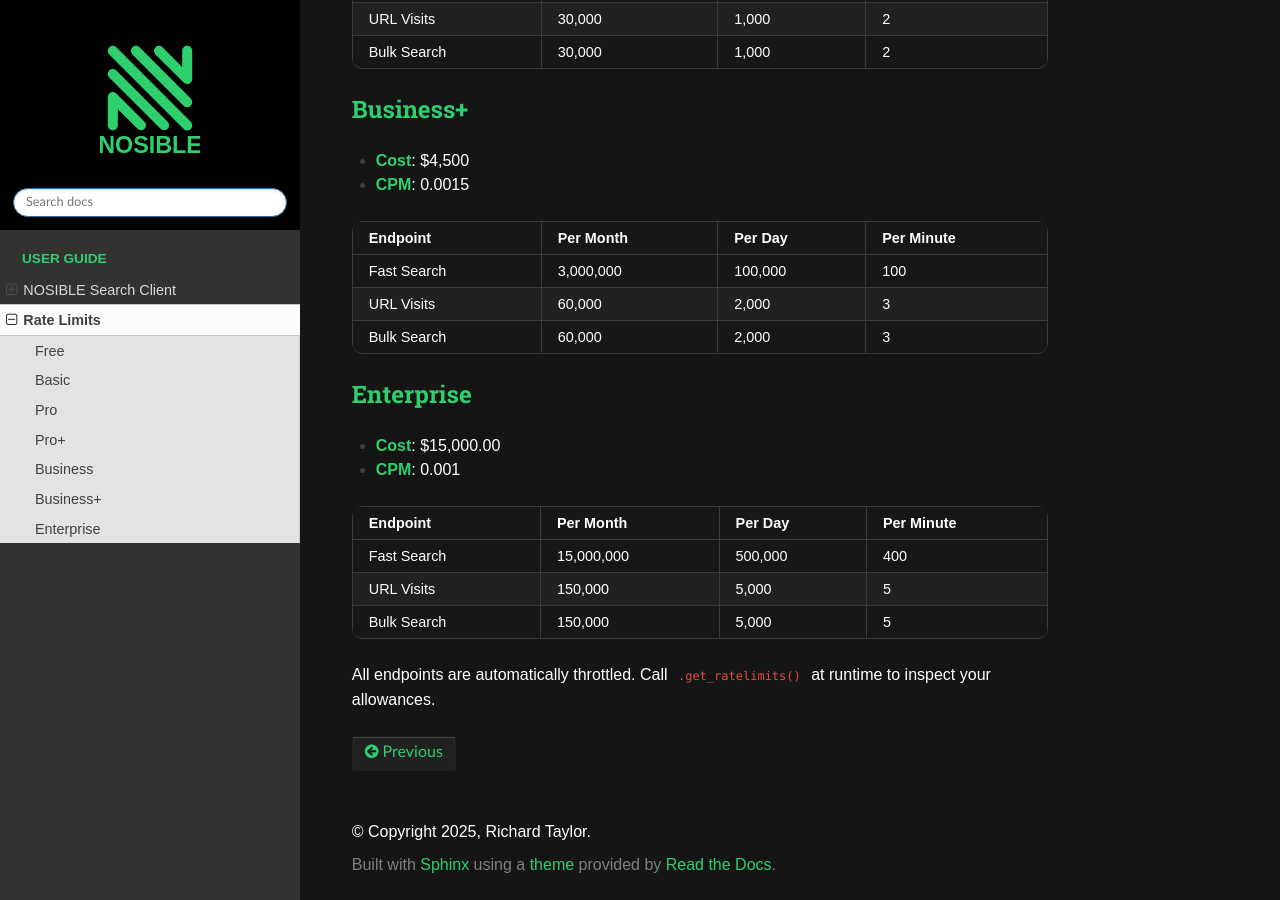
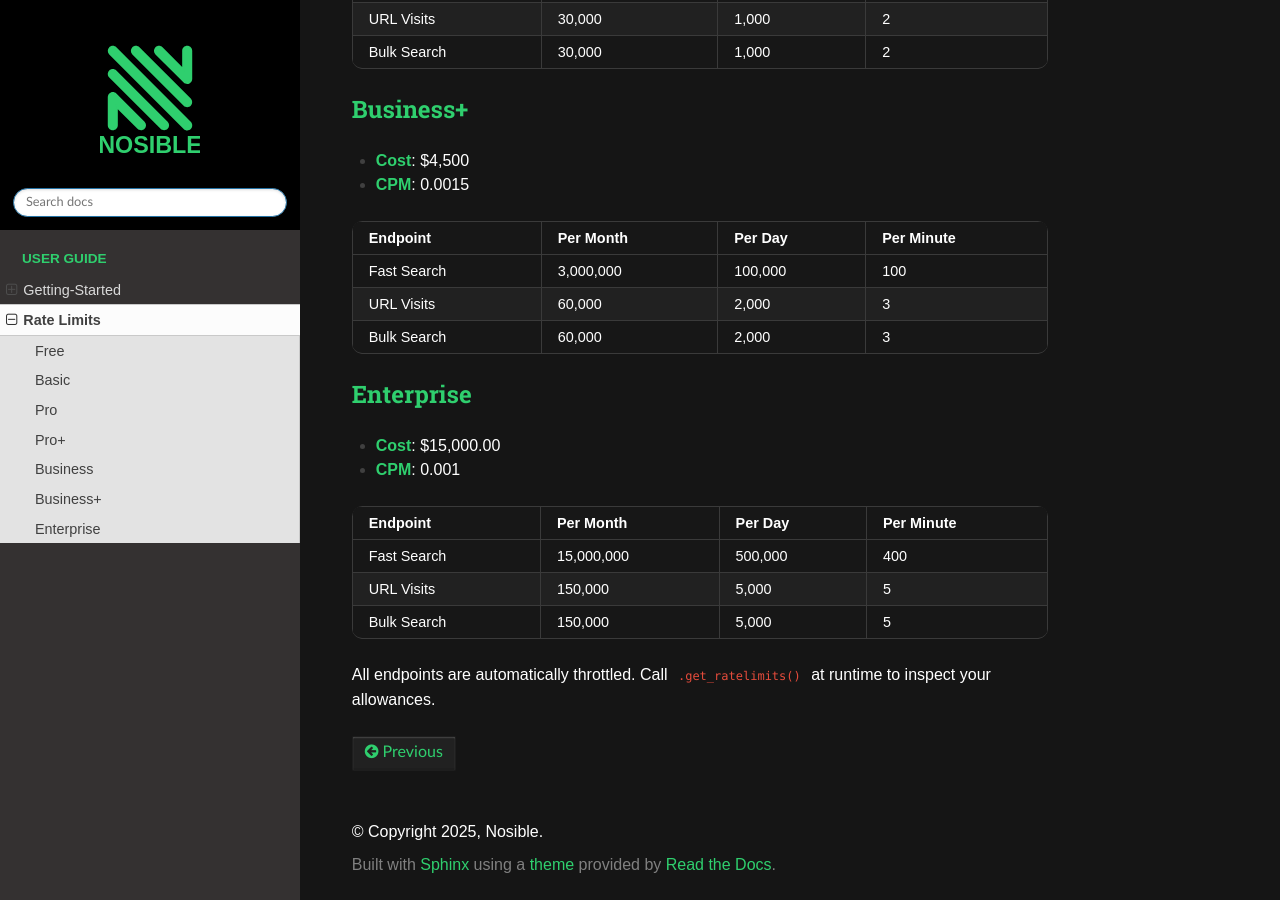
Before and after one commit to NosibleAI/nosible-py, a Sphinx documentation site: the page built from docs/rate_limits.rst, in a window 1280 px wide and 900 px high, scrolled down 1587 px. Built offline with Sphinx 7.4.7 and the Read the Docs theme 3.1.0, drawn with Linux system fonts in a browser that asks for light colours.

Commit message:
[0.1.2] Rename: Copyright and Getting Started page

```diff
--- a/docs/conf.py
+++ b/docs/conf.py
@@ -2,7 +2,7 @@ import os, sys
 sys.path.insert(0, os.path.abspath('../src'))
 
 project = 'Nosible Client'
-copyright = '2025, Richard Taylor'
+copyright = '2025, Nosible'
 author = 'Richard Taylor'
 release = '0.1.0'
 
--- a/docs/getting_started.rst
+++ b/docs/getting_started.rst
@@ -1,5 +1,5 @@
-NOSIBLE Search Client
-=====================
+Getting-Started
+===============
 
 A high-level Python client for the `NOSIBLE Search
 API <https://www.nosible.ai/search/v1/docs/swagger#/>`__. Easily
```
